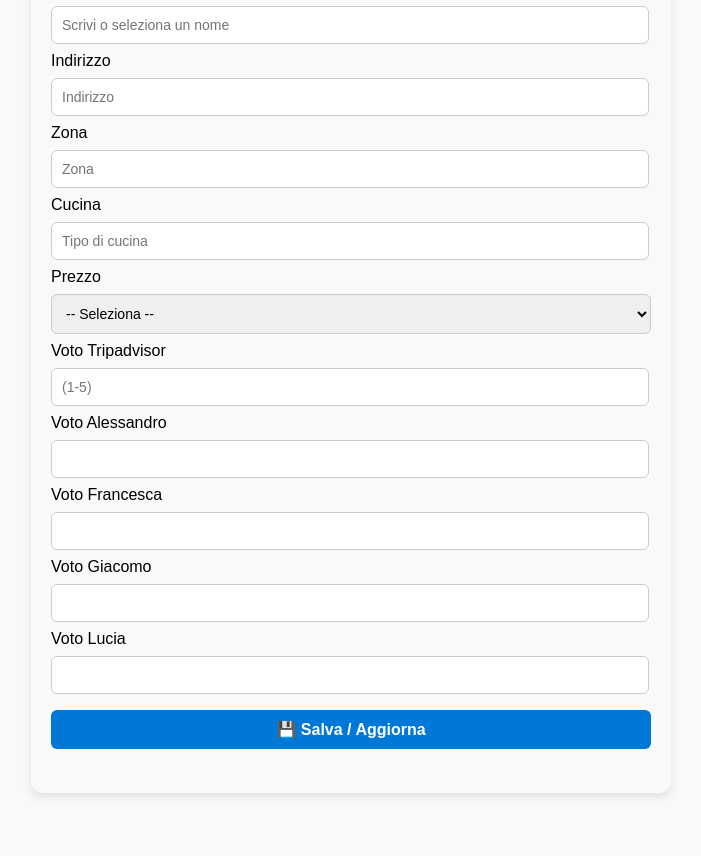
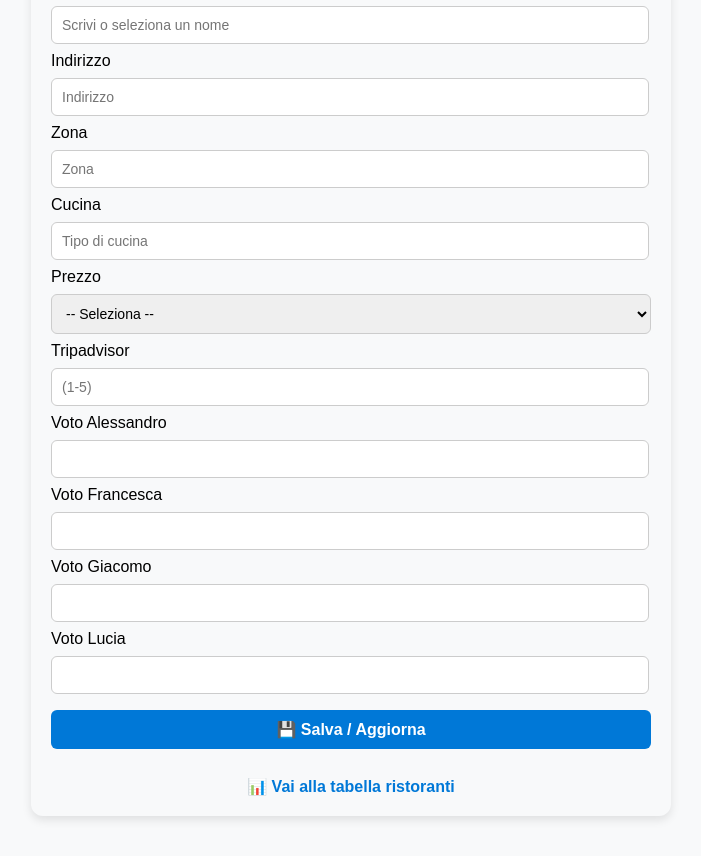
Before and after one commit to 99b/ristoranti_db, a plain HTML site: page index.html in a window 1280 px wide. Shown: the part 148-1004 px from the top of the page, without its empty margins (289-990 px from the left). Before the commit the page ends 981 px from the top, so only its background shows below. Drawn offline with Linux system fonts and the light colour scheme; no server answers.

Commit message:
Update index.html

```diff
--- a/index.html
+++ b/index.html
@@ -2,7 +2,7 @@
 <html lang="it">
 <head>
   <meta charset="UTF-8">
-  <title>Database Ristoranti</title>
+  <title>Gestione Ristoranti</title>
   <style>
     body {
       font-family: Arial, sans-serif;
@@ -35,6 +35,14 @@
     button:hover { background-color: #005fa3; }
     h2 { text-align: center; }
     #msg { text-align: center; font-weight: bold; margin-top: 10px; }
+    a {
+      display: block;
+      text-align: center;
+      margin-top: 20px;
+      text-decoration: none;
+      color: #0078d7;
+      font-weight: bold;
+    }
   </style>
 </head>
 <body>
@@ -62,7 +70,7 @@
       <option>Costoso</option>
     </select>
 
-    <label>Voto Tripadvisor</label>
+    <label>Tripadvisor</label>
     <input type="number" id="tripadvisor" min="1" max="5" placeholder="(1-5)">
 
     <label>Voto Alessandro</label>
@@ -82,11 +90,13 @@
 
   <p id="msg"></p>
 
+  <a href="tabella.html">📊 Vai alla tabella ristoranti</a>
+
   <script>
-    const scriptURL = "https://script.google.com/macros/s/AKfycbzuyvSKQkkOdyIXdxKIGxtCC7PEnOT9qwbi1CxCJYquPnQfwX-9Brs7tHzH2ccgnSh_gw/exec"; // 👈 sostituisci con il TUO URL
+    const scriptURL = "https://script.google.com/macros/s/IL_TUO_URL/exec"; // 👈 Sostituisci
+
     let ristoranti = [];
 
-    // 🔹 Carica tutti i dati dal foglio
     async function caricaDati() {
       try {
         const res = await fetch(scriptURL);
@@ -103,7 +113,6 @@
       }
     }
 
-    // 🔹 Quando l’utente seleziona un nome, riempi i campi
     document.getElementById("nome").addEventListener("input", e => {
       const nome = e.target.value.trim().toLowerCase();
       const ristorante = ristoranti.find(r => r["Nome"].toString().trim().toLowerCase() === nome);
@@ -118,14 +127,12 @@
         document.getElementById("votoG").value = ristorante["Giacomo"] || "";
         document.getElementById("votoL").value = ristorante["Lucia"] || "";
       } else {
-        // Se è un nome nuovo, svuota tutto
         document.querySelectorAll("#formRistorante input, #formRistorante select").forEach(el => {
           if (el.id !== "nome") el.value = "";
         });
       }
     });
 
-    // 🔹 Invia i dati al foglio
     document.getElementById("formRistorante").addEventListener("submit", async e => {
       e.preventDefault();
       const data = {
@@ -142,11 +149,7 @@
       };
 
       try {
-        await fetch(scriptURL, {
-          method: "POST",
-          mode: "no-cors",
-          body: JSON.stringify(data)
-        });
+        await fetch(scriptURL, { method: "POST", mode: "no-cors", body: JSON.stringify(data) });
         document.getElementById("msg").textContent = "✅ Dati salvati!";
         await caricaDati();
       } catch (err) {
```
